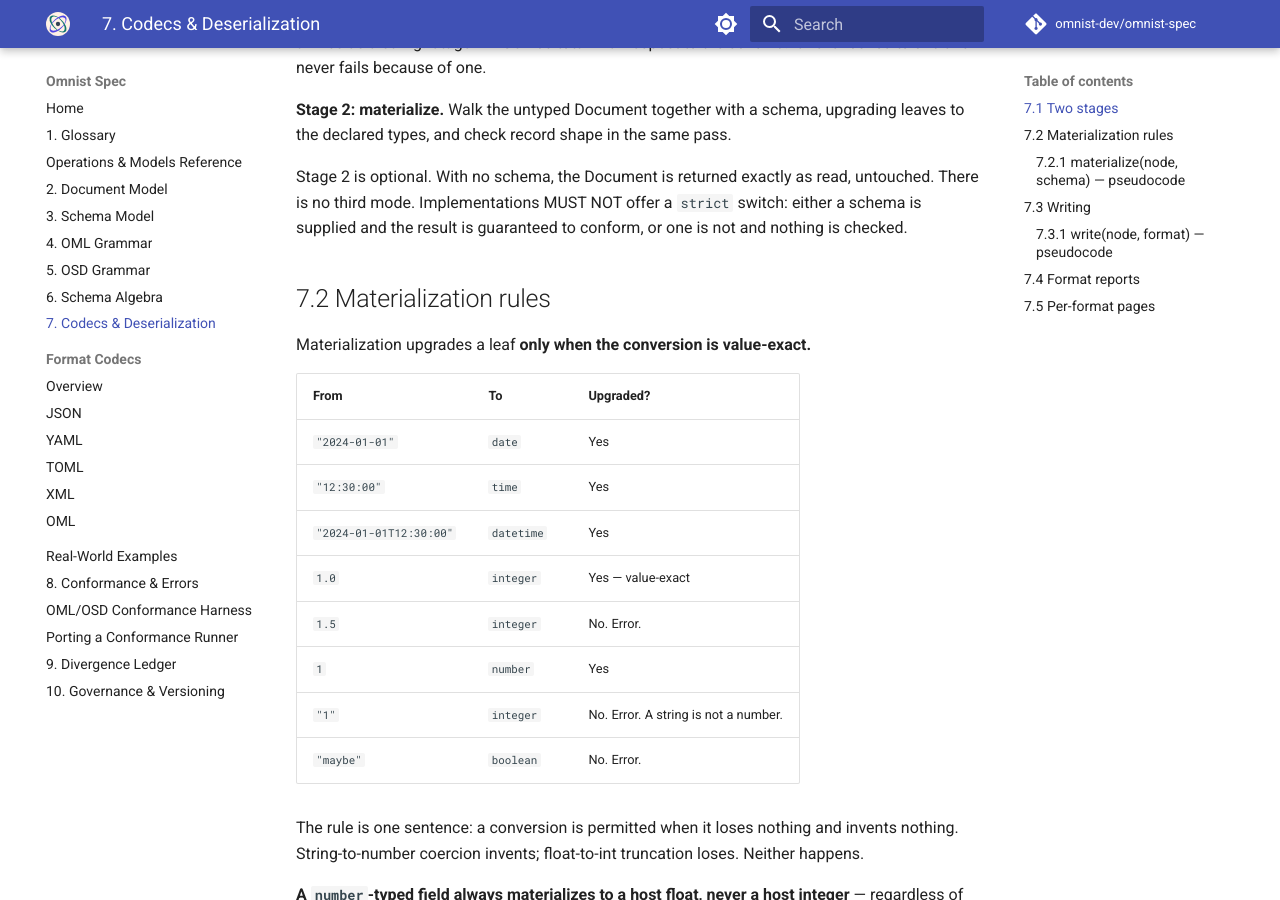
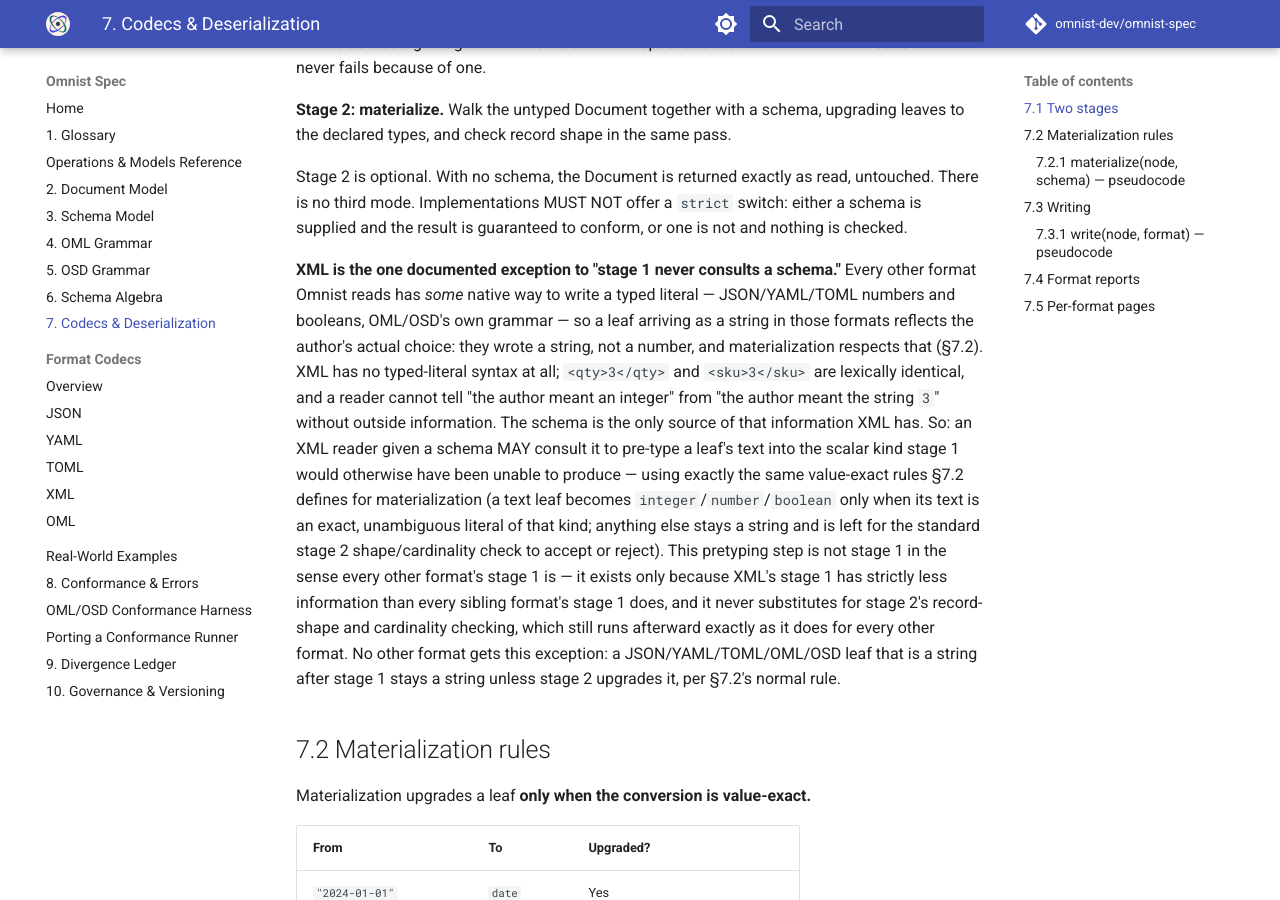
Before and after one commit to omnist-dev/omnist-spec, an MkDocs documentation site: the page built from docs/07-codecs-and-deserialization.md, in a window 1280 px wide and 900 px high, scrolled down 424 px. Built offline with MkDocs 1.6.1 and Material for MkDocs 9.7.7, drawn with Linux system fonts in a browser that asks for light colours; comment, search, counter and statistics services are not loaded; some of the changed text lies outside the part shown.

Commit message:
Resolve XML/materialization stage-separation contradiction (fixes #44)
Adds an explicit, narrowly-scoped exception: XML alone may consult the
schema during read to pre-type text leaves, using the same value-exact
rules materialization already defines, because XML has no typed-literal
syntax at all and cannot otherwise ever produce a non-string leaf. Every
other format keeps the absolute no-string-coercion rule in Sec7.2
unchanged. Rewrites the XML worked example to name this as the documented
exception rather than presenting it as the general stage-2 rule.

```diff
--- a/docs/07-codecs-and-deserialization.md
+++ b/docs/07-codecs-and-deserialization.md
@@ -26,6 +26,30 @@
 untouched. There is no third mode. Implementations MUST NOT offer a `strict`
 switch: either a schema is supplied and the result is guaranteed to conform, or
 one is not and nothing is checked.
+
+**XML is the one documented exception to "stage 1 never consults a schema."**
+Every other format Omnist reads has *some* native way to write a typed
+literal — JSON/YAML/TOML numbers and booleans, OML/OSD's own grammar — so a
+leaf arriving as a string in those formats reflects the author's actual
+choice: they wrote a string, not a number, and materialization respects
+that (§7.2). XML has no typed-literal syntax at all; `<qty>3</qty>` and
+`<sku>3</sku>` are lexically identical, and a reader cannot tell "the
+author meant an integer" from "the author meant the string `3`" without
+outside information. The schema is the only source of that information XML
+has. So: an XML reader given a schema MAY consult it to pre-type a leaf's
+text into the scalar kind stage 1 would otherwise have been unable to
+produce — using exactly the same value-exact rules §7.2 defines for
+materialization (a text leaf becomes `integer`/`number`/`boolean` only when
+its text is an exact, unambiguous literal of that kind; anything else stays
+a string and is left for the standard stage 2 shape/cardinality check to
+accept or reject). This pretyping step is not stage 1 in the sense every
+other format's stage 1 is — it exists only because XML's stage 1 has
+strictly less information than every sibling format's stage 1 does, and it
+never substitutes for stage 2's record-shape and cardinality checking, which
+still runs afterward exactly as it does for every other format. No other
+format gets this exception: a JSON/YAML/TOML/OML/OSD leaf that is a string
+after stage 1 stays a string unless stage 2 upgrades it, per §7.2's normal
+rule.
 
 ## 7.2 Materialization rules
 
@@ -155,9 +179,19 @@
 **Materialization never invents and never loses.** `1.0 -> integer 1` is
 value-exact; `1.5 -> integer` is not, and is an error, not a truncation.
 `"1" -> integer` is not attempted at all: a string is never upgraded to a
-numeric kind regardless of its contents, because doing so would make
-materialization behave differently depending on which format produced the
-untyped Document, and format-independence (§2.1) is not optional.
+numeric kind by this stage regardless of its contents, because doing so
+would make materialization behave differently depending on which format
+produced the untyped Document, and format-independence (§2.1) is not
+optional. **This is the general rule for every leaf that reached stage 2
+still a string because its source format could have written something
+else and didn't.** It does not apply to a leaf XML's schema-aware pretyping
+already converted before this stage ran (§7.1's documented exception) —
+that pretyping used these exact value-exact rules itself, at the one point
+where a format has no other way to signal type at all. By the time stage 2
+runs, an XML-sourced leaf that's still a string is a string for the same
+reason any other format's is: nothing pretyped it, so §7.2 treats it
+identically to a JSON/YAML/TOML/OML/OSD string. There is no second,
+looser numeric-coercion path inside stage 2 itself, for any format.
 
 Everything under an `any` field is skipped by `materialize_type`'s first
 branch, at every depth — an `any` field one level deep and one a hundred
```
Also changed, not shown: docs/formats/xml.md (+19 -7 lines).
